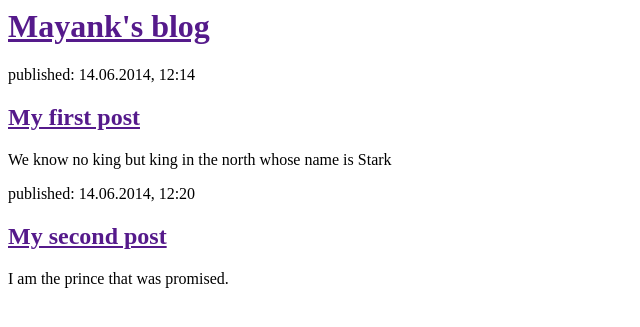
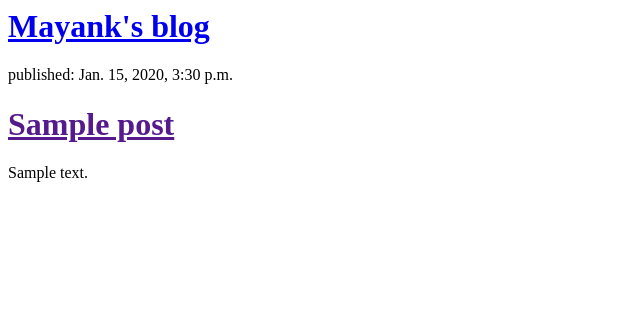
Before and after one commit to MayankPratap/blog-from-scratch, a Django app: template blog/templates/blog/post_list.html in a window 1280 px wide. Shown: the top 327 px of the page, without its empty margins (0-640 px from the left). Run offline with Django 3.2, Linux system fonts and the light colour scheme; the template is opened without the code that fills it: values that come from a table or form of the project are taken from there, others are empty; tables that the repository leaves empty hold one stand-in row (values such as "Sample post").

Commit message:
Modified templates to display posts from database

```diff
--- a/blog/templates/blog/post_list.html
+++ b/blog/templates/blog/post_list.html
@@ -4,23 +4,19 @@
 	<head>
 
 	<body>
+
+	<div>
+		<h1><a href="/">Mayank's blog</a></h1>
+
+	</div>
+
+	{% for post in posts %}
 		<div>
-			<h1><a href="">Mayank's blog</a></h1>
-
+			<p>published: {{post.published_date }}</p>
+			<h1><a href="">{{post.title}}</a></h1>
+			<p>{{ post.text|linebreaksbr }}</p>
 		</div>
-
-		<div>
-			<p>published: 14.06.2014, 12:14</p>
-			<h2><a href="">My first post</a></h2>
-
-			<p>We know no king but king in the north whose name is Stark</p>
-		<div>
-
-		<div>
-			<p>published: 14.06.2014, 12:20</p>
-			<h2><a href="">My second post</a></h2>
-			<p>I am the prince that was promised.</p>
-		</div>
+	{% endfor %}
 
 	</body>
 </html>
```
Also changed, not shown: blog/views.py (+8 -1 lines).
